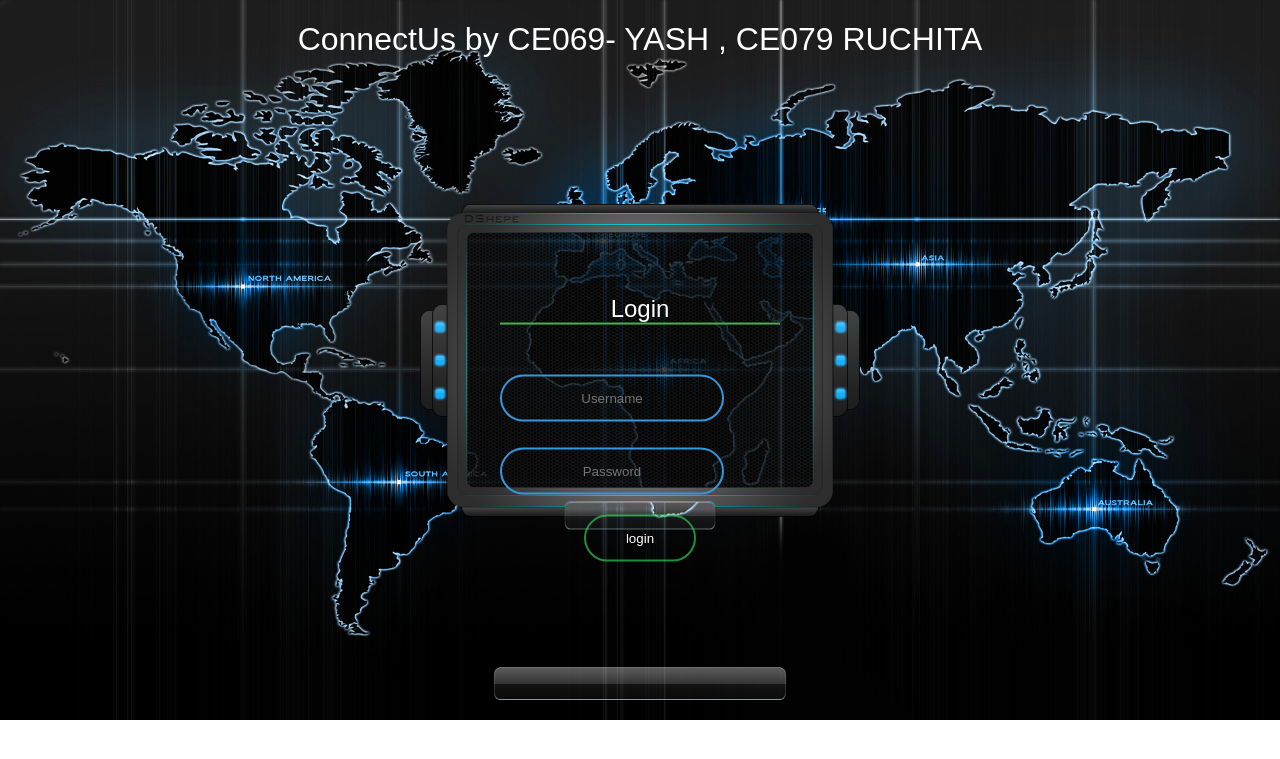
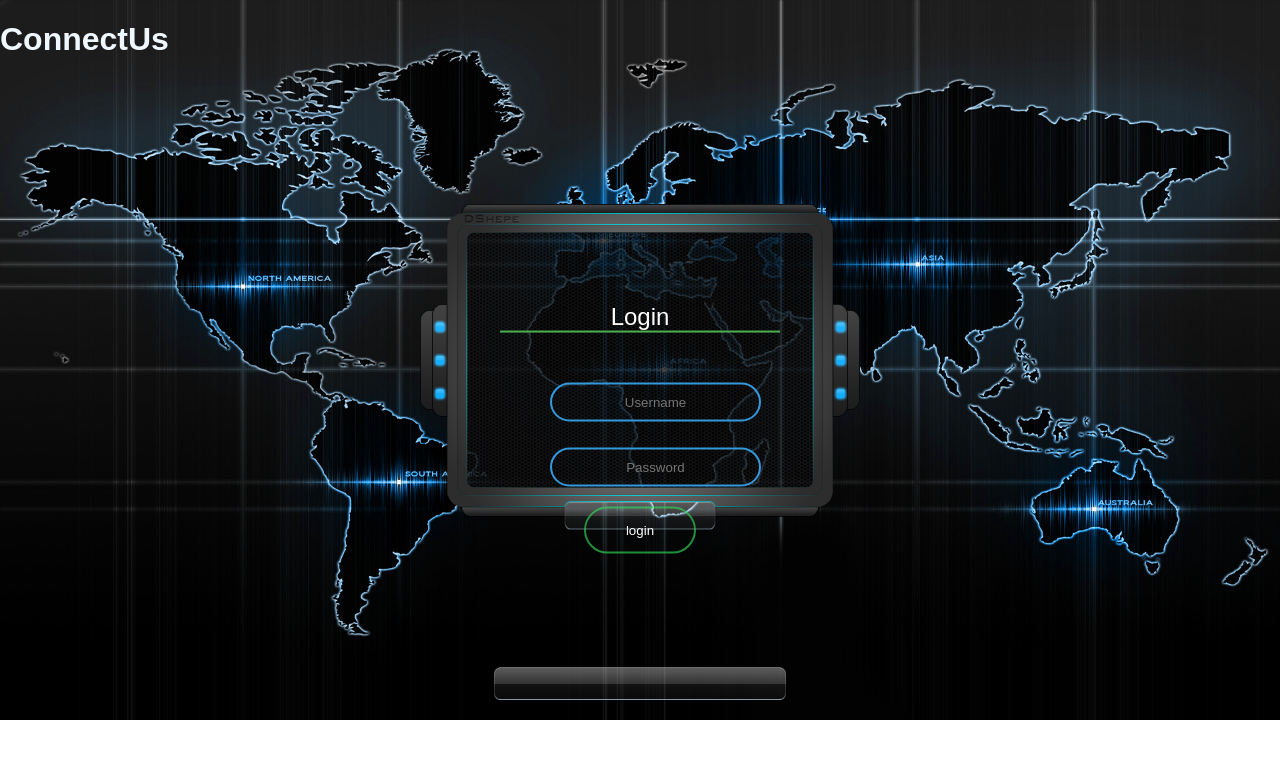
Before and after one commit to miyatrayash/connectus, a Django app: page /loginmodule/login/ in a window 1280 px wide. Shown: the top 759 px of the page. Run offline with Django 3.2, Linux system fonts and the light colour scheme.

Commit message:
Added Statics

```diff
--- /dev/null
+++ b/loginmodule/static/css/style.css
@@ -0,0 +1,96 @@
+/** @format */
+
+h1 {
+	align-self: center;
+	color: aliceblue;
+}
+
+body {
+	margin: 0;
+	padding: 0;
+	font-family: sans-serif;
+	background: url(/static/img/bg.jpg) no-repeat;
+	background-size: 100% auto;
+	/* background-color: red; */
+}
+.login-box {
+	width: 280px;
+	position: absolute;
+	top: 50%;
+	left: 50%;
+	padding: 13px 0;
+	transform: translate(-50%, -50%);
+	color: white;
+	align-items: center;
+	margin: 13 px auto;
+}
+.login-box h2 {
+	align-self: center;
+	border-bottom: 2px solid #4caf50;
+	margin-bottom: 50px;
+	font-weight: 200;
+}
+.textbox {
+	align-items: center;
+	padding: 13px 0;
+	text-align: center;
+}
+
+.textbox i {
+	width: 26px;
+	float: left;
+	text-align: center;
+}
+
+.textbox input {
+	border: 0;
+	background: none;
+	display: block;
+	text-align: center;
+	border: 2px solid #3498db;
+	padding: 10px 15px 10px 15px;
+	outline: none;
+	color: white;
+	margin: 0px 50px 0px 50px;
+	border-radius: 24px;
+	transition: 0.25s;
+	align-self: center;
+	align-items: center;
+	box-align: center;
+}
+.textbox input:focus {
+	margin: 0px 0px 0px 0px;
+	padding-right: 70px;
+	padding-left: 70px;
+	border-color: #2ecc71;
+}
+.textbox input[type="submit"] {
+	border: 0;
+	background: none;
+	display: block;
+	margin: 20px auto;
+	text-align: center;
+	padding: 14px 40px;
+	border-radius: 24px;
+	border: 2px solid #2edb59a4;
+	color: white;
+	cursor: pointer;
+	outline: none;
+}
+.box input[type="submit"] {
+	border: 0;
+	background: none;
+	display: block;
+	margin: 20px auto;
+	text-align: center;
+	border: 2px solid #2ecc71;
+	padding: 14px 40px;
+	outline: none;
+	color: white;
+	border-radius: 24px;
+	transition: 0.25s;
+	cursor: pointer;
+}
+.box input[type="submit"]:hover {
+	background: #2ecc71;
+}
--- a/loginmodule/static/style.css
+++ /dev/null
@@ -1,101 +0,0 @@
-h1 {
-    color:white;
-    text-align: center;
-    font-weight:500;
-}
-
-h2 {
-    color:white;
-    font-weight: 500;
-}
-
-p {
-    color:yellow;
-}
-
-body {
-    margin: 0;
-    padding: 0;
-    font-family: sans-serif;
-    background: url(bg.jpg) no-repeat;
-    background-size: cover;
-    /* background-color: red; */
-}
-.login-box{
-    width: 280px;
-    position: absolute;
-    top: 50%;
-    left: 50%;
-    padding: 13px 0;
-    transform: translate(-50%,-50%);
-    color: white;
-    align-items: center;
-    margin:13 px auto;
-}
-.login-box h2{
-    /* align: center; */
-    border-bottom: 2px solid #4caf50;
-    margin-bottom: 50px;
-    font-weight: 200;
-  }
-  .textbox{
-    align-items: center;
-    padding: 13px 0;
-    text-align: center;
-  }
-
-  .textbox i{
-    width: 26px;
-    float: left;
-    text-align: center;
-  }
-  .textbox input[type = "text"],.textbox input[type = "password"]{
-    border:0;
-    background: none;
-    display: block;
-    text-align: center;
-    border: 2px solid #3498db;
-    width: 200px;
-    padding: 14px 10px;
-    outline: none;
-    color: white;
-    border-radius: 24px;
-    transition: 0.25s;
-    align-items: center;
-    box-align: center;
-  }
-  .textbox input[type = "text"]:focus,.textbox input[type = "password"]:focus{
-    width: 280px;
-    border-color: #2ecc71;
-  }
-  .textbox input[type="submit"]{
-      border:0;
-      background:none;
-      display:block;
-      margin : 20px auto;
-      text-align: center;
-      padding : 14px 40px ;
-      border-radius: 24px;
-      border: 2px solid #2edb59a4;
-      color: white;
-      cursor : pointer;
-      outline: none;
-
-  }
-  .box input[type = "submit"]{
-    border:0;
-    background: none;
-    display: block;
-    margin: 20px auto;
-    text-align: center;
-    border: 2px solid #2ecc71;
-    padding: 14px 40px;
-    outline: none;
-    color: white;
-    border-radius: 24px;
-    transition: 0.25s;
-    cursor: pointer;
-  }
-  .box input[type = "submit"]:hover{
-    background: #2ecc71;
-  }
--- a/loginmodule/templates/base.html
+++ b/loginmodule/templates/base.html
@@ -9,9 +9,10 @@
 
 <body>
     {% load static %}
-    <link rel="stylesheet" type="text/css" href="{% static '/style.css' %}" />
-    <h1>ConnectUs by CE069- YASH , CE079 RUCHITA</h1>
+    <link rel="stylesheet" type="text/css" href="{% static 'css/style.css' %}" />
+    <h1>ConnectUs</h1>
     {% block content %}
+
     {% endblock %}
 </body>
 
--- a/loginmodule/templates/login.html
+++ b/loginmodule/templates/login.html
@@ -6,12 +6,12 @@
 <div class="login-box">
        <form action="/loginmodule/auth/" method = "post">{% csrf_token %}
         <div class="textbox">
-           <h2 align="center"> <br><br>Login</h2>
-        <i class="fas fa-user"></i>
+           <h2> <br><br>Login</h2>
+        <em class="fas fa-user"></em>
             <input type="text" name = "username" value = "" id="username" placeholder="Username">
         </div>
         <div class="textbox">
-        <i class="fas fa-lock"></i>
+        <em class="fas fa-lock"></em>
             <input type="password" name="password" value="" id="password" placeholder="Password">
 
         <input type="submit" value="login"/>
--- a/loginmodule/urls.py
+++ b/loginmodule/urls.py
@@ -2,6 +2,7 @@ from django.urls import path
 from loginmodule.views import login, auth_view, logout,logged_in, invalid_login
 from django.contrib.auth import views as auth_views
 from django.conf.urls import url
+from django.contrib.staticfiles.urls import staticfiles_urlpatterns
 
 urlpatterns = [
     url(r'^login/$', login),
@@ -10,3 +11,5 @@ urlpatterns = [
     url(r'^logged_in/$', logged_in),
     url(r'^invalid_login/$', invalid_login),
 ]
+
+urlpatterns += staticfiles_urlpatterns()
```
Also changed, not shown: connectus/settings.py (+6 -1 lines), loginmodule/static/img/bg.jpg (renamed from loginmodule/static/bg.jpg).
